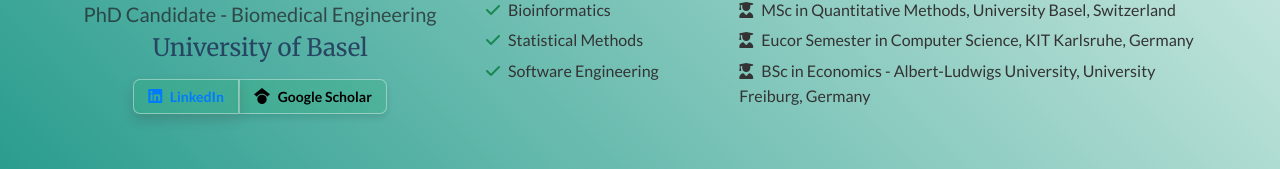
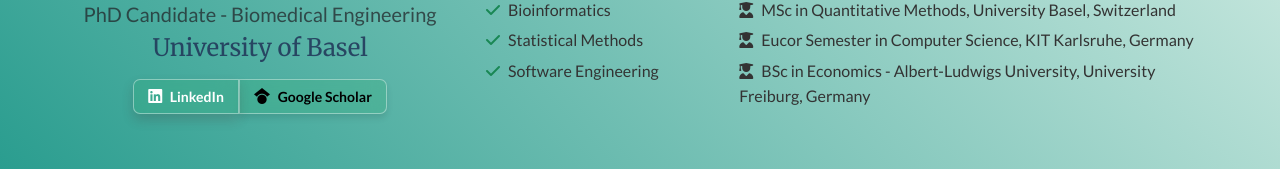
Before and after one commit to amiyaadhikary/vincent-portfolio-draft-final-review, a plain HTML site: page index.html in a window 1280 px wide. In both pictures the pointer is over the link "LinkedIn". Shown: the part 440-609 px from the top of the page. Drawn offline with nearby package versions, Linux system fonts and the light colour scheme.

Commit message:
Updated the hover button color

```diff
--- a/css/styles.css
+++ b/css/styles.css
@@ -218,15 +218,18 @@ a.university-link {
   );
   backdrop-filter: blur(10px); /* Adds glass effect */
   border: 1px solid rgba(255, 255, 255, 0.3); /* Subtle border for contrast */
+  transition: all 0.3s ease-in-out; /* Smooth transition for hover */
 }
 
 .btn-glass:hover {
   background: linear-gradient(
     to right,
-    rgba(42, 157, 143, 0.6),
-    rgba(101, 224, 173, 0.6)
+    rgba(42, 157, 143, 0.9),
+    rgba(101, 224, 173, 0.9)
   );
-  color: #007bff !important; /* Ensure hover text color stays white */
+  box-shadow: 0 4px 15px rgba(42, 157, 143, 0.5); /* Adds a glowing effect */
+  color: #ffffff !important; /* Ensure hover text color stays white */
+  border-color: rgba(255, 255, 255, 0.6); /* Brighter border on hover */
 }
 
 .btn-glass i {
```
